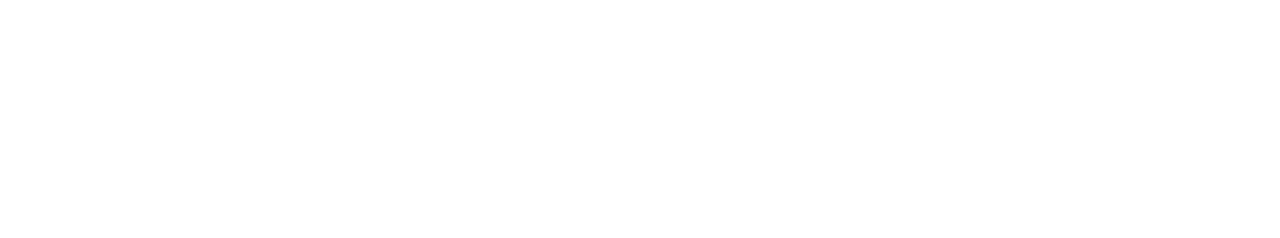
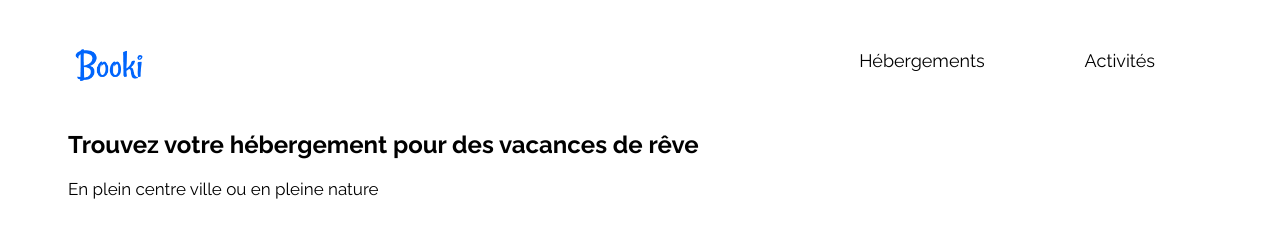
Before and after one commit to TerryDodre/OCR_P1, a plain HTML site: page index.html in a window 1280 px wide. Drawn offline with Linux system fonts and the light colour scheme.

Commit message:
header good

```diff
--- a/css/main.css
+++ b/css/main.css
@@ -0,0 +1,71 @@
+body{
+	font-family: 'Raleway';
+}
+
+header{
+	/* border: 1px solid red; */
+	position: absolute;
+	top: 0;
+	left: 0;
+	width: 100%;
+	height: 130px;
+}
+
+header img{
+	position: absolute;
+	top: 50%;
+	transform: translateY(-50%);
+	margin-left: 75px;
+	height: 50px;
+	width: auto;
+}
+
+header .navbar-content{
+	float: right;
+	margin-right: 75px;
+	font-size: 18px;
+}
+
+header .navbar-nav{
+	margin: 0;
+	height: 100px;
+	padding: 0px;
+}
+
+header .navbar-item{
+	position: relative;
+	float: left;
+	margin: 0px;
+	padding: 50px;
+	padding-bottom: 0px;
+	list-style-type: none;
+}
+
+header .navbar-item:hover{
+	box-shadow: 0 2px 0 #0065FC inset;
+}
+
+header .navbar-item a{
+	text-decoration: initial;
+	transition: color 0.2s linear;
+	color: black;
+}
+
+header .navbar-item a:hover{
+	color: #0065FC;
+}
+
+#search_zone{
+	/* border: 1px solid green; */
+	margin-top: 130px;
+	margin-left: 60px;
+	margin-right: 60px;
+}
+
+#search_zone h1{
+	font-weight: medium;
+}
+
+#search_zone p{
+	font-size: 17px;
+}
--- a/index.html
+++ b/index.html
@@ -7,15 +7,26 @@
 		<title>Booki</title>
 		<link href="css/main.css" rel="stylesheet" />
 		<link href="https://fonts.googleapis.com/css2?family=Raleway&display=swap" rel="stylesheet">
+		<link href="https://fonts.googleapis.com/css2?family=Raleway:wght@700&display=swap" rel="stylesheet">
+		<link href="https://fonts.googleapis.com/css2?family=Raleway:wght@500&display=swap" rel="stylesheet">
 	</head>
 
 	<body>
 		<!-- Header -->
 		<header>
+			<img src="images/logo/Booki.png"/>
+			<div class="navbar-content">
+				<ul class="navbar-nav">
+					<li class="navbar-item"><a href="#">Hébergements</a></li>
+					<li class="navbar-item"><a href="#">Activités</a></li>
+				</ul>
+			</div>
 		</header>
 
 		<!-- Section 1 Search_Zone -->
 		<section id="search_zone">
+			<h1>Trouvez votre hébergement pour des vacances de rêve</h1>
+			<p>En plein centre ville ou en pleine nature</p>
 		</section>
 
 		<!-- Section 2 Accommodation -->
```
